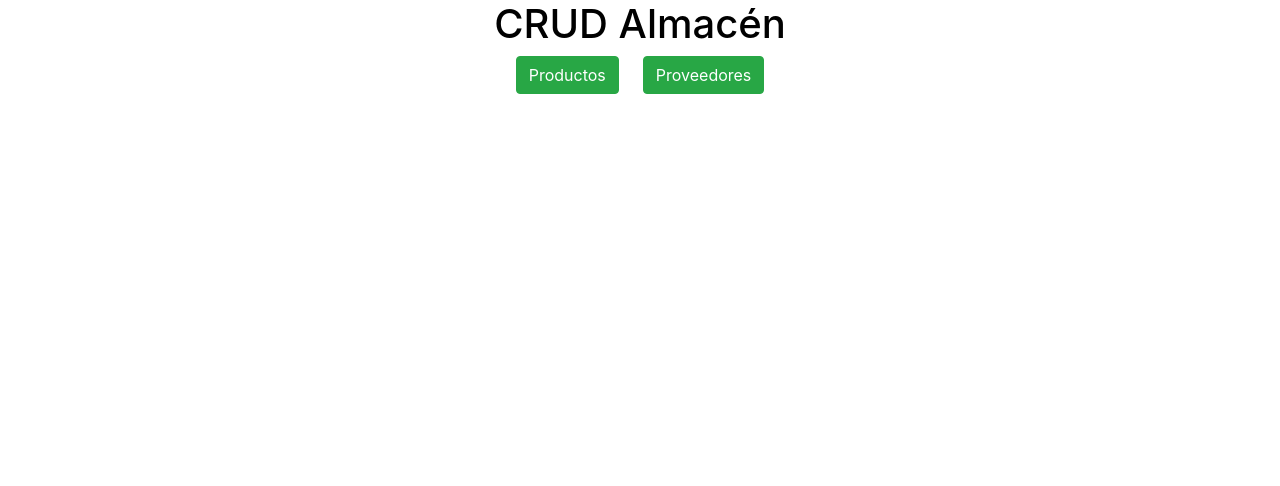
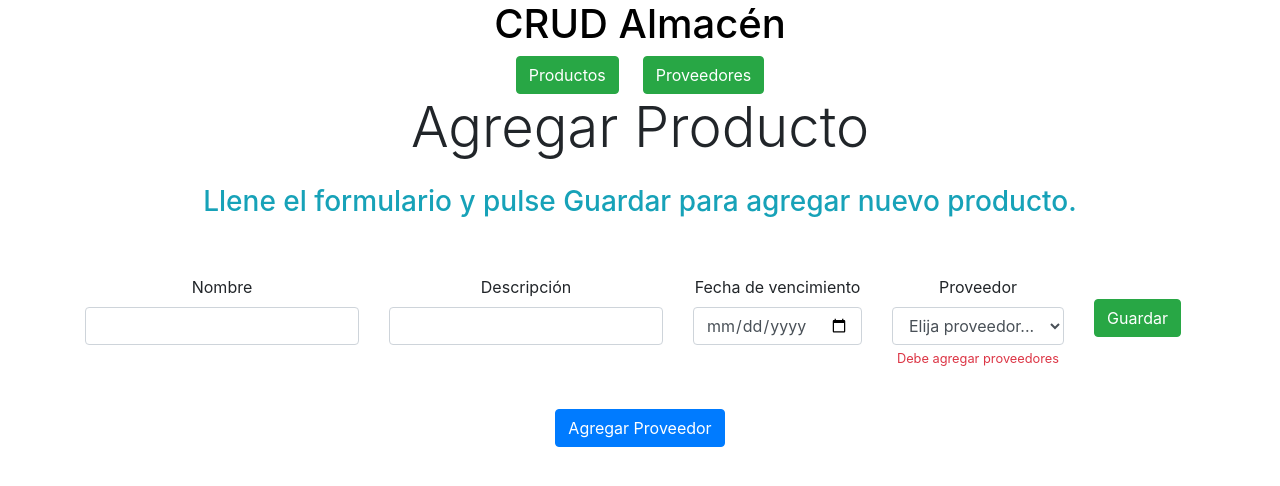
Before and after one commit to ArielFJ/PROG3-MOD6-EJERCICIO3, a React (Create React App) app: page /Actualizar/Producto/1 in a window 1280 px wide. Shown: the top 486 px of the page. Built offline with nearby package versions, Linux system fonts and the light colour scheme.

Commit message:
Implementada opción de actualizar productos

```diff
--- a/src/App.js
+++ b/src/App.js
@@ -43,9 +43,8 @@ class App extends React.Component {
   }
 
   obtenerValorPorId(key, id){
-    const proveedores = this.getLS(key);
-    console.log('ValorID', proveedores);
-    for(let valor of proveedores){
+    const valores = this.getLS(key);
+    for(let valor of valores){
         if(valor.id === id){
             return valor;
         }
--- a/src/components/FormProducto.js
+++ b/src/components/FormProducto.js
@@ -11,19 +11,34 @@ export class FormProducto extends Component {
             descripcion: '',
             vencimiento: '',
             proveedor: null,
+            actualizando: false
         };
         this.onChange = this.onChange.bind(this);
         this.onSubmit = this.onSubmit.bind(this);
     }
 
+    componentDidMount(){
+        if(this.props.match !== null && this.props.match !== undefined){
+            const producto = this.props.obtenerValorPorId('productos', Number(this.props.match.params.prodId));
+            if(producto !== null){
+                this.setState({
+                    nombre: producto.nombre,
+                    descripcion: producto.descripcion,
+                    vencimiento: producto.vencimiento,
+                    proveedor: producto.proveedor,
+                    actualizando: true
+                });
+            }
+        }
+
+    }
+
     onChange(e){
-        console.log(e.target.name, e.target.value);
         if(e.target.name !== 'proveedor'){
             this.setState({
                 [e.target.name]: e.target.value
             })
         }else {
-            console.log(this.props.obtenerValorPorId('proveedores', Number(e.target.value)))
             this.setState({
                 [e.target.name]: this.props.obtenerValorPorId('proveedores', Number(e.target.value))
             })
@@ -33,23 +48,26 @@ export class FormProducto extends Component {
     onSubmit(e) {
         e.preventDefault();
         const {nombre, descripcion, vencimiento, proveedor} = this.state;
+        console.log(this.state)
         const productosActuales = this.props.getLS('productos');
-        const id = this.props.obtenerNuevoId(productosActuales);
-        const producto = new Producto(id, nombre, descripcion, vencimiento, proveedor);
-        this.props.postLS('productos', producto);
+        if(!this.state.actualizando){
+            const id = this.props.obtenerNuevoId(productosActuales);
+            const producto = new Producto(id, nombre, descripcion, vencimiento, proveedor);
+            this.props.postLS('productos', producto);
+        }
+        else{
+            for(let item of productosActuales){
+                if(item.id === Number(this.props.match.params.prodId)){
+                    item.nombre = this.state.nombre;
+                    item.descripcion = this.state.descripcion;
+                    item.vencimiento = this.state.vencimiento;
+                    item.proveedor = this.state.proveedor;
+                }
+            }
+            localStorage.setItem('productos', JSON.stringify(productosActuales));
+        }
         window.location = '/Productos';
     }
-
-    // obtenerProveedorPorId(id){
-    //     const proveedores = this.props.getLS('proveedores');
-    //     for(let prov of proveedores){
-    //         if(prov.id === id){
-    //             console.log(prov);
-    //             return prov;
-    //         }
-    //     }
-    //     return null;
-    //  }
 
     render() {
         return (
@@ -68,8 +86,9 @@ export class FormProducto extends Component {
                                     name="nombre"
                                     type="text"
                                     className="form-control"
+                                    value={this.state.nombre}
                                     onChange={this.onChange}
-                                    value={this.props.nombre} required />
+                                    required />
                             </div>
                         </div>
 
@@ -80,8 +99,9 @@ export class FormProducto extends Component {
                                     name="descripcion"
                                     type="text"
                                     className="form-control"
+                                    value={this.state.descripcion }
                                     onChange={this.onChange}
-                                    value={this.props.descripcion} required />
+                                    required />
                             </div>
                         </div>
 
@@ -92,8 +112,9 @@ export class FormProducto extends Component {
                                     name="vencimiento"
                                     type="date"
                                     className="form-control"
+                                    value={this.state.vencimiento }
                                     onChange={this.onChange}
-                                    value={this.props.vencimiento} required/>
+                                    required/>
                             </div>
                         </div>
 
@@ -106,10 +127,15 @@ export class FormProducto extends Component {
                                     className="form-control"
                                     onChange={this.onChange}
                                     required >
-                                        <option value='' disabled hidden selected>Elija proveedor...</option>
+                                        {this.state.proveedor === null && <option value='' disabled selected hidden>Elija proveedor...</option>}
                                     {
                                         this.props.proveedores.map(prov => {
-                                        return <option value={prov.id} key={prov.id} >{prov.nombre}</option>
+                                            if(this.state.proveedor !== null){
+                                                if(this.state.proveedor.id === prov.id){
+                                                return <option value={prov.id} key={prov.id} selected >{prov.nombre}</option>
+                                                }
+                                            }
+                                            return <option value={prov.id} key={prov.id} >{prov.nombre}</option>
                                         })
                                     }
                                 </select>
--- a/src/components/FormProveedor.js
+++ b/src/components/FormProveedor.js
@@ -41,7 +41,6 @@ export class FormProveedor extends Component {
         e.preventDefault();
         const proveedoresActuales = this.props.getLS('proveedores');
         const {nombre, direccion, telefono} = this.state;
-        console.log(nombre, direccion, telefono);
         if(!this.state.actualizando){
             const id = this.props.obtenerNuevoId(proveedoresActuales);
             const proveedor = new Proveedor(id, nombre, direccion, telefono);
@@ -76,7 +75,7 @@ export class FormProveedor extends Component {
                                     name="nombre"
                                     type="text"
                                     className="form-control"
-                                    value={this.props.proveedor !== null ? this.state.nombre : ''}
+                                    value={this.state.nombre }
                                     onChange={this.onChange} required />
                             </div>
                         </div>
@@ -88,7 +87,7 @@ export class FormProveedor extends Component {
                                     name="direccion"
                                     type="text"
                                     className="form-control"
-                                    value={this.props.proveedor !== null ? this.state.direccion : ''}
+                                    value={this.state.direccion }
                                     onChange={this.onChange} required />
                             </div>
                         </div>
@@ -101,7 +100,7 @@ export class FormProveedor extends Component {
                                     type="tel"
                                     pattern="[0-9]{10}"
                                     className="form-control"
-                                    value={this.props.proveedor !== null ? this.state.telefono : ''}
+                                    value={this.state.telefono}
                                     onChange={this.onChange} required/>
                                 <small className="text-info">Debe introducir 10 dígitos</small>
                             </div>
--- a/src/components/ListaProducto.js
+++ b/src/components/ListaProducto.js
@@ -60,7 +60,7 @@ export class ListaProducto extends Component {
                                     <td>{prod.vencimiento}</td>
                                     <td>{prod.proveedor.nombre}</td>
                                     <td><button className="btn btn-danger" onClick={() => this.handleEliminar(prod.id)} >Eliminar</button></td>
-                                    <td><button className="btn btn-warning" onClick={() => alert('actualizando...')} >Actualizar</button></td>
+                                    <td><Link to={`/Actualizar/Producto/${prod.id}`} className="btn btn-warning"  >Actualizar</Link></td>
                                 </tr>
                             })
                         }
--- a/src/components/ListaProveedor.js
+++ b/src/components/ListaProveedor.js
@@ -1,7 +1,6 @@
 import React, { Component } from 'react';
-import { Link, Route } from 'react-router-dom';
+import { Link } from 'react-router-dom';
 
-import FormProveedor from './FormProveedor';
 
 export class ListaProveedor extends Component {
 
@@ -68,12 +67,6 @@ export class ListaProveedor extends Component {
                                     <td>{prov.telefono}</td>
                                     <td><button className="btn btn-danger" onClick={() => this.handleEliminar(prov.id)} >Eliminar</button></td>
                                     <td><Link to={`/Actualizar/Proveedor/${prov.id}`} className="btn btn-warning"  >Actualizar</Link></td>
-                                    <Route exact path={`/Actualizar/Proveedor/:provId`}
-                                        render={() => { return <FormProveedor
-                                            proveedor={prov}
-                                            postLS={this.props.postLS}
-                                            getLS={this.props.getLS}
-                                            obtenerNuevoId={this.props.obtenerNuevoId} />}} />
                                 </tr>
                             })
                         }
--- a/src/components/MenuNav.js
+++ b/src/components/MenuNav.js
@@ -39,6 +39,12 @@ export class MenuNav extends Component {
                                             postLS={this.props.postLS}
                                             getLS={this.props.getLS}
                                             obtenerValorPorId={this.props.obtenerValorPorId} />}} />
+                <Route exact path={`/Actualizar/Producto/:prodId`}
+                                        render={(props) => { return <FormProducto {...props}
+                                            proveedores={this.props.proveedores}
+                                            postLS={this.props.postLS}
+                                            getLS={this.props.getLS}
+                                            obtenerValorPorId={this.props.obtenerValorPorId} />}} />
             </div>
         )
     }
```
